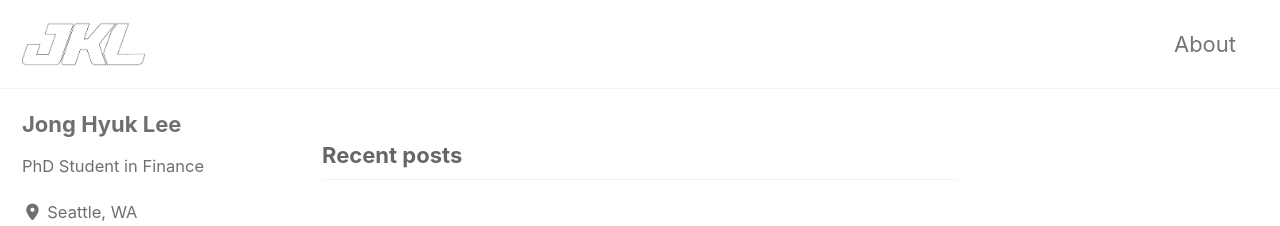
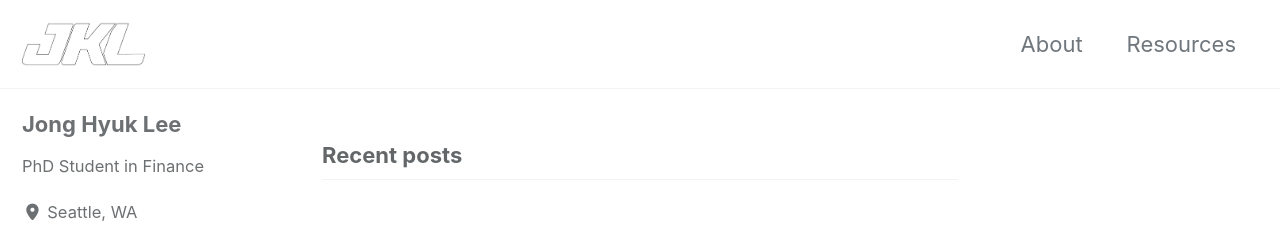
Before and after one commit to jhklee/jhklee.github.io, a Jekyll site: the page built from index.html, in a window 1280 px wide. Shown: the top 226 px of the page. Built offline with Jekyll 4.4.1, drawn with Linux system fonts in a browser that asks for light colours; cached includes are drawn as plain includes; the list of posts is cut into pages by our own code.

Commit message:
Update navigation.yml

```diff
--- a/_data/navigation.yml
+++ b/_data/navigation.yml
@@ -2,8 +2,8 @@
 main:
   - title: "About"
     url: https://jhklee.github.io/about/
-  # - title: "About"
-  #   url: https://mmistakes.github.io/minimal-mistakes/about/
+  - title: "Resources"
+    url: https://jhklee.github.io/resources/
   # - title: "Sample Posts"
   #   url: /year-archive/
   # - title: "Sample Collections"
```
